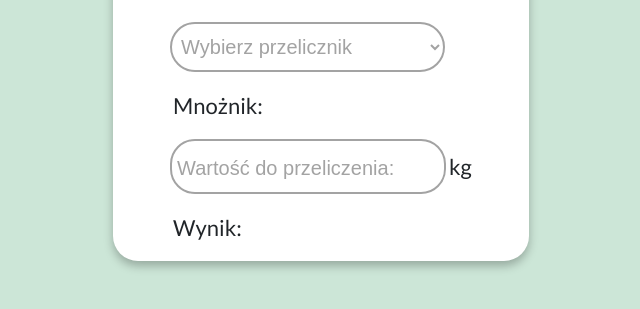
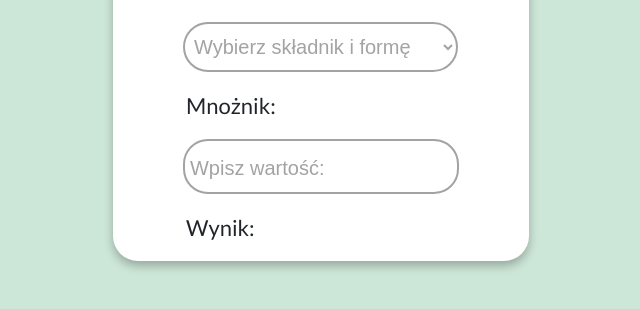
Before and after one commit to MescoCzubinski/PrzelicznikFormySkladnika, a plain HTML site: page index.html in a window 1280 px wide. Shown: the part 115-424 px from the top of the page, without its empty margins (319-959 px from the left). Drawn offline with Linux system fonts and the light colour scheme.

Commit message:
some fixes

```diff
--- a/index.html
+++ b/index.html
@@ -28,7 +28,7 @@
                         <div class="calculations">
                             <div>
                                 <select id="conversion-select" class="selectBox">
-                                    <option value="" selected hidden>Wybierz przelicznik</option>
+                                    <option value="" selected hidden>Wybierz składnik i formę</option>
 
                                     <option value="2.291">P na P&#8322;O&#8325;</option>
                                     <option value="0.436">P&#8322;O&#8325; na P</option>
@@ -85,8 +85,7 @@
                     <section>
                         <div class="calculations">
                             <div class="input">
-                                <input type="text" inputmode="numeric" pattern="[0-9]*" id="input-to-calculate" placeholder="Wartość do przeliczenia:">
-                                <div class="unit">kg</div>
+                                <input type="text" inputmode="numeric" pattern="[0-9]*" id="input-to-calculate" placeholder="Wpisz wartość:">
                             </div>
                         </div>
                     </section>
--- a/przelicznikFormySkladnika.js
+++ b/przelicznikFormySkladnika.js
@@ -9,7 +9,6 @@ visited.forEach(input => {
         }
     });
 });
-
 function textToNumber(variable) {
     variable = variable.replace(/[^0-9.,]/g, '');
     if (variable.includes(",")) {
@@ -42,7 +41,7 @@ const elementInput = document.querySelector('#input-to-calculate')
 const elementResult = document.querySelector('#result-display')
 const elementReset = document.querySelector('#reset')
 
-elementConversionSelect.addEventListener('click', function() {
+elementConversionSelect.addEventListener('onchange', function() {
     elementMultiplier.innerHTML = elementConversionSelect.value
 })
 
```
